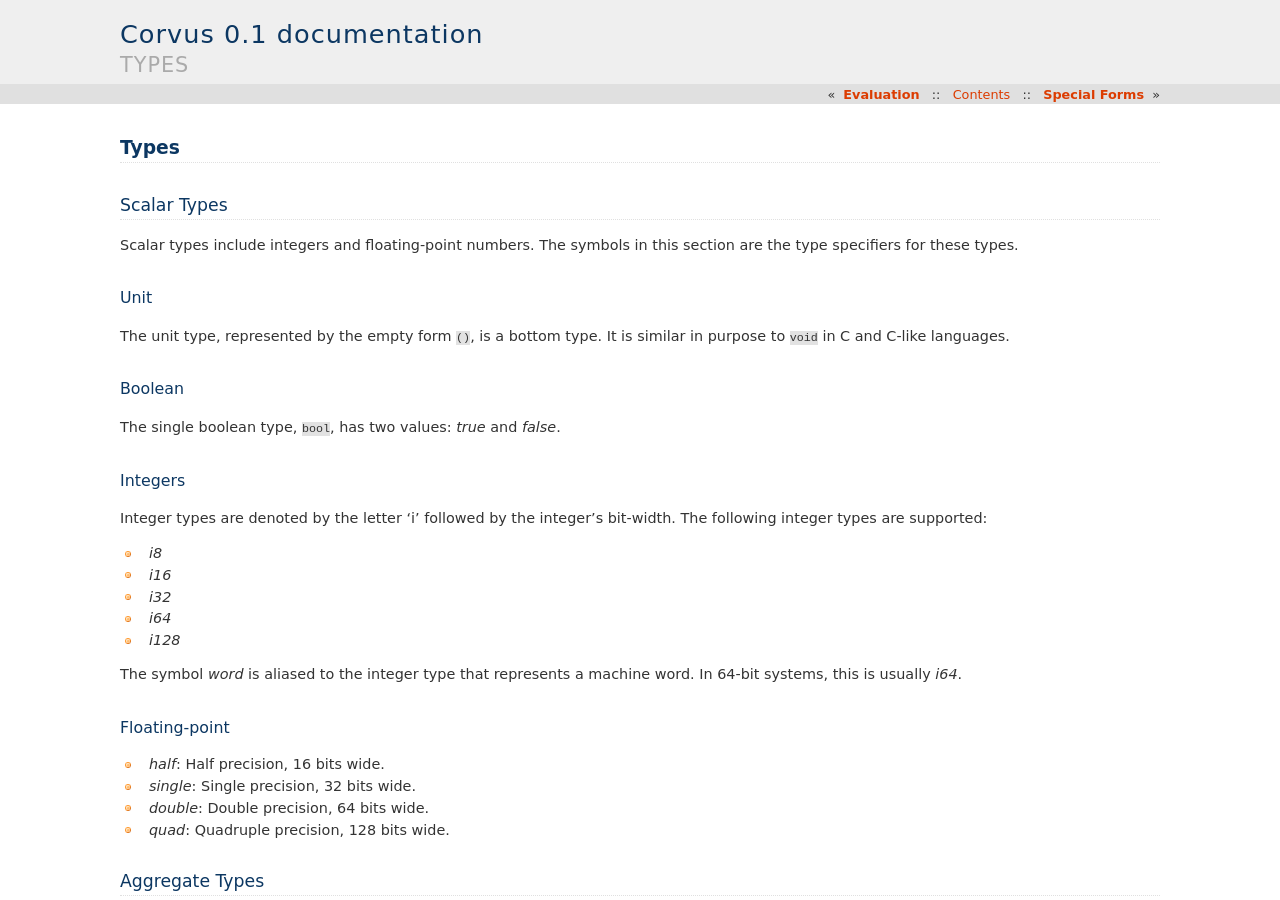
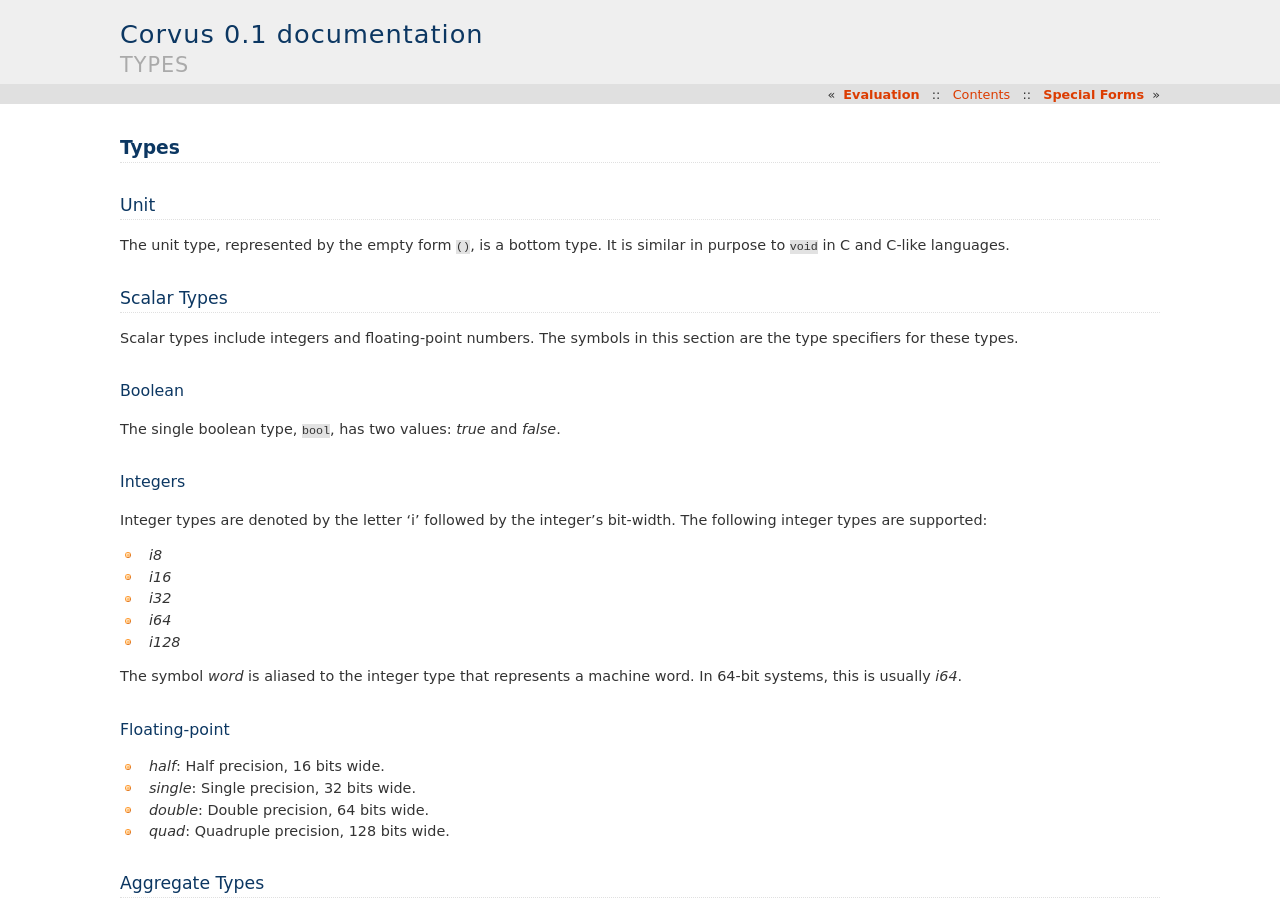
Before and after one commit to eudoxia0/corvus, a Sphinx documentation site: the page built from docs/types.rst, in a window 1280 px wide and 900 px high. Built offline with Sphinx 7.4.7, drawn with Linux system fonts in a browser that asks for light colours; formulas are drawn with MathJax 3.

```diff
--- a/docs/types.rst
+++ b/docs/types.rst
@@ -1,18 +1,18 @@
 *****
 Types
 *****
+
+Unit
+====
+
+The unit type, represented by the empty form :code:`()`, is a bottom type. It is
+similar in purpose to :code:`void` in C and C-like languages.
 
 Scalar Types
 ============
 
 Scalar types include integers and floating-point numbers. The symbols in this
 section are the type specifiers for these types.
-
-Unit
-----
-
-The unit type, represented by the empty form :code:`()`, is a bottom type. It is
-similar in purpose to :code:`void` in C and C-like languages.
 
 Boolean
 -------
```
